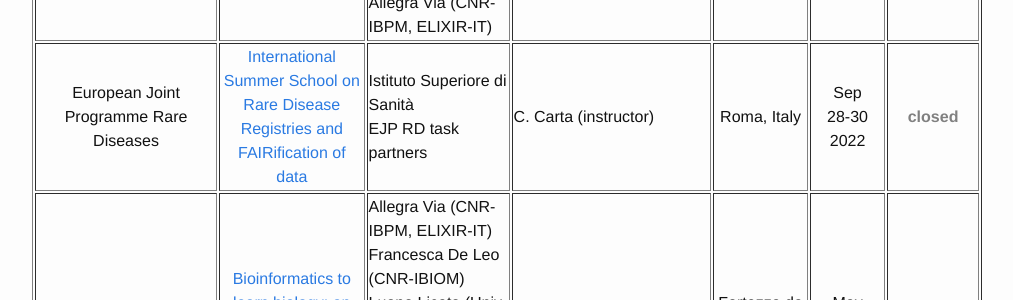
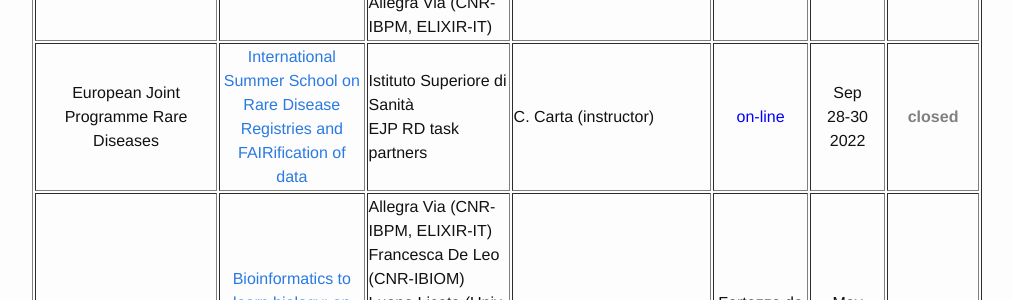
Before and after one commit to ELIXIR-IIB-training/website, a Jekyll site: the page built from _pages/01-all_events.md, in a window 1280 px wide and 900 px high, scrolled down 431 px. Shown: the part 152-452 px from the top of the window, without its empty margins (238-1251 px from the left). Built offline with Jekyll 4.4.1, drawn with Linux system fonts in a browser that asks for light colours.

Commit message:
Correct venue of Summer school

```diff
--- a/_pages/01-all_events.md
+++ b/_pages/01-all_events.md
@@ -30,7 +30,7 @@ permalink: /all_events/
 <br>
    <td height="50" width="150">Istituto Superiore di Sanità<br>EJP RD task partners</td>
    <td height="50" width="150">C. Carta (instructor)</td>
-   <td height="50" align="center">Roma, Italy</td>
+   <td height="50" align="center"><font color="blue">on-line</font></td>
    <td height="50" width="75" align="center">Sep<br>28-30<br>2022</td>
    <td height="50" align="center"><font color="grey"><b>closed</b></font></td>
 </tr>
```
